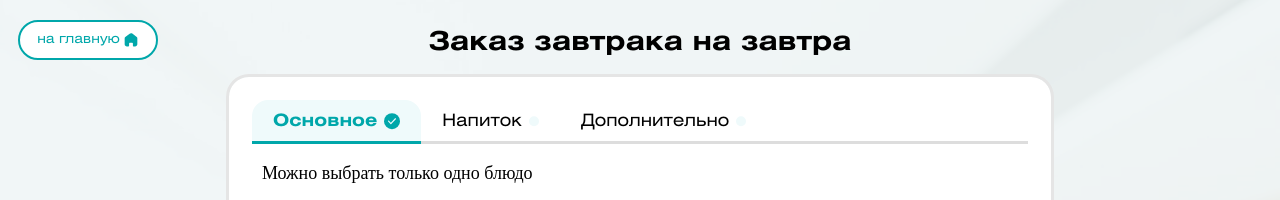
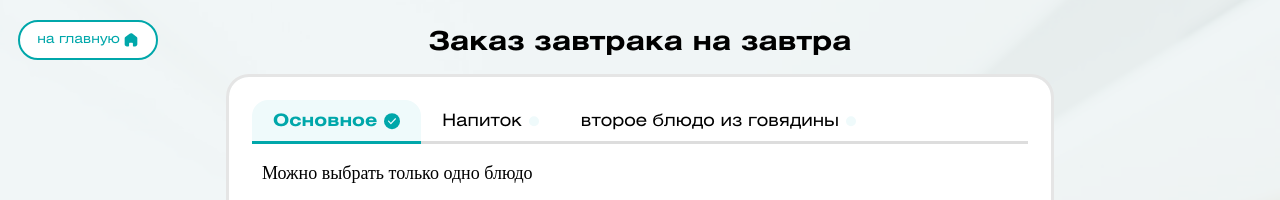
Before and after one commit to abobandit/hospital, a website: page src/pages/ordering/order.html in a window 1280 px wide. Shown: the top 200 px of the page. Drawn offline with nearby package versions, Linux system fonts and the light colour scheme; files that its build step writes are made by us from their sources; a web font is replaced by a local one.

Commit message:
табы фикс

```diff
--- a/src/pages/ordering/order.html
+++ b/src/pages/ordering/order.html
@@ -65,7 +65,7 @@
         <div class="container mx-auto max-w-[822px] min-w-fit">
             <div class="info  bg-white p-[23px] rounded-[20px] outline-3 outline-[#E5E5E5]">
                 <div class="wrapper relative after:content-[''] after:absolute after:bottom-[6px] after:left-0 after:w-full after:h-[3px] after:bg-[#ddd] after:transition-colors after:duration-300  after:ease-initial after:transition-transform">
-                    <div class="tabs-container w-[70%] h-[50px] font-[HeliosExt] font-normal flex justify-start font-[HeliosExt] ">
+                    <div class="tabs-container w-fit h-[50px] font-[HeliosExt] font-normal flex justify-start font-[HeliosExt] ">
                         <div class="tab rounded-t-[16px] relative h-fit pt-[8.5px] px-[21px] pb-[10px] text-[17px] cursor-pointer ">
                             <span class="tab-inner flex items-center justify-center gap-[7px]">Основное
                                 <svg width="16"
@@ -89,7 +89,7 @@
                         </span>
                         </div>
                         <div class="tab rounded-t-[16px] relative h-fit pt-[8.5px] px-[21px] pb-[10px] text-[17px] cursor-pointer ">
-                        <span class="tab-inner flex items-center justify-center gap-[7px]">Дополнительно
+                        <span class="tab-inner flex items-center justify-center gap-[7px]">второе блюдо из говядины
                             <svg width="10" height="10" viewBox="0 0 10 10" fill="none"
                                  xmlns="http://www.w3.org/2000/svg">
                                 <rect width="10" height="10" rx="5" fill="#EFFAFB"/>
```
